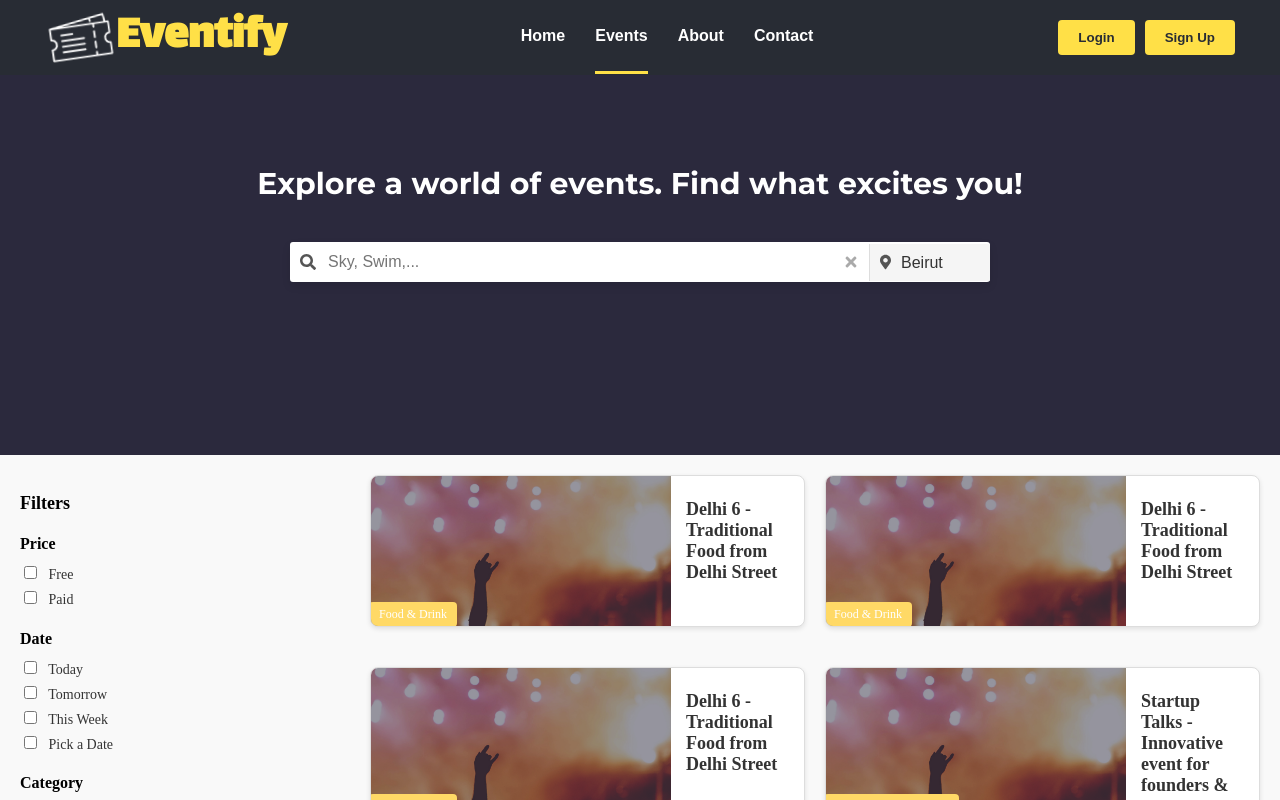
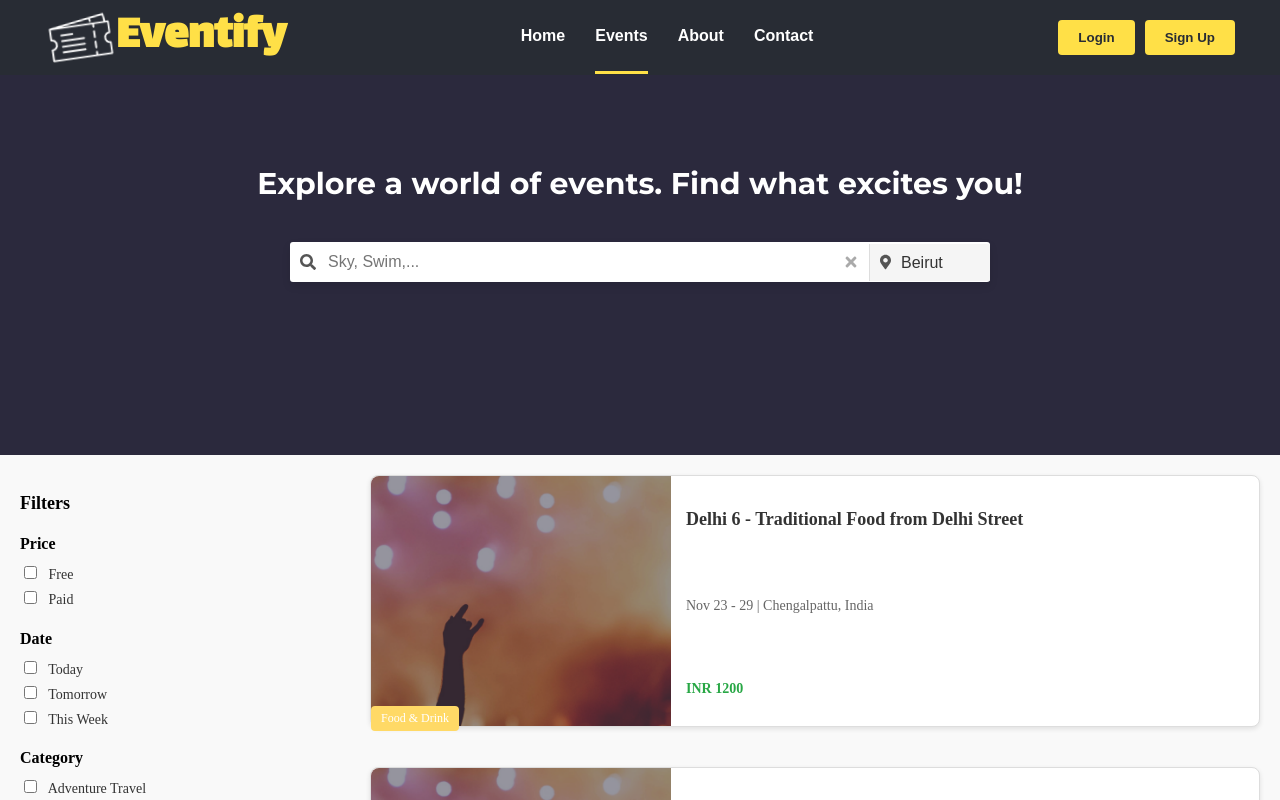
Before and after one commit to ali-mansour21/ActiveVibe, a React (Vite) app in the folder frontend/: page /events in a window 1280 px wide. Shown: the top 800 px of the page. Built offline with nearby package versions, Linux system fonts and the light colour scheme.

Commit message:
Fix the style in the event section

```diff
--- a/frontend/src/pages/Events/components/EventCard.jsx
+++ b/frontend/src/pages/Events/components/EventCard.jsx
@@ -1,15 +1,15 @@
 import "../styles/eventcard.css";
 const EventCard = ({ title, date, location, price, category, imageUrl }) => {
   return (
-    <div className="event-card">
-      <img src={imageUrl} alt={title} className="event-image" />
-      <div className="event-details">
-        <div className="event-category">{category}</div>
-        <h3 className="event-title">{title}</h3>
-        <p className="event-date-location">
+    <div className="online-event-card">
+      <img src={imageUrl} alt={title} className="online-event-image" />
+      <div className="online-event-details">
+        <div className="online-event-category">{category}</div>
+        <h3 className="online-event-title">{title}</h3>
+        <p className="online-event-date-location">
           {date} | {location}
         </p>
-        <p className="event-price">{price}</p>
+        <p className="online-event-price">{price}</p>
       </div>
     </div>
   );
--- a/frontend/src/pages/Events/components/EventListing.jsx
+++ b/frontend/src/pages/Events/components/EventListing.jsx
@@ -77,9 +77,6 @@ const EventListing = () => {
           <label>
             <input type="checkbox" /> This Week
           </label>
-          <label>
-            <input type="checkbox" /> Pick a Date
-          </label>
         </div>
         <div className="filter-group">
           <h4>Category</h4>
--- a/frontend/src/pages/Events/styles/eventcard.css
+++ b/frontend/src/pages/Events/styles/eventcard.css
@@ -1,22 +1,24 @@
 /* src/components/EventCard.css */
-.event-card {
+.online-event-card {
   display: flex;
   border: 1px solid #ddd;
   border-radius: 8px;
   position: relative;
-  height: 150px;
+  height: 250px;
   margin-bottom: 20px;
   background-color: white;
   box-shadow: 0 2px 5px rgba(0, 0, 0, 0.1);
 }
 
-.event-image {
+.online-event-image {
   width: 300px;
+  border-top-left-radius: 8px;
+  border-bottom-left-radius: 8px;
   height: auto;
   object-fit: cover;
 }
 
-.event-details {
+.online-event-details {
   padding: 15px;
   flex: 1;
   display: flex;
@@ -24,11 +26,12 @@
   justify-content: space-between;
 }
 
-.event-category {
-  background-color: #ffd966; /* Category background color */
+.online-event-category {
+  background-color: #ffd966;
   color: #fff;
   position: absolute;
-  top: 126px;
+  top: 230px;
+  left: 0;
   padding: 5px 10px;
   border-radius: 4px;
   display: inline-block;
@@ -36,19 +39,19 @@
   font-size: 12px;
 }
 
-.event-title {
+.online-event-title {
   font-size: 18px;
   margin-bottom: 10px;
   color: #333;
 }
 
-.event-date-location {
+.online-event-date-location {
   font-size: 14px;
   color: #666;
   margin-bottom: 10px;
 }
 
-.event-price {
+.online-event-price {
   font-size: 14px;
   color: #28a745; /* Green color for price */
   font-weight: bold;
--- a/frontend/src/pages/Events/styles/eventlisting.css
+++ b/frontend/src/pages/Events/styles/eventlisting.css
@@ -39,6 +39,6 @@
 .event-cards-container {
   flex: 1;
   display: grid;
-  grid-template-columns: repeat(2, 1fr); /* 2 cards per row */
+  grid-template-columns: repeat(auto-fill, minmax(450px, 1fr));
   gap: 20px;
 }
--- a/frontend/src/pages/Home/styles/eventcard.css
+++ b/frontend/src/pages/Home/styles/eventcard.css
@@ -2,7 +2,7 @@
 .event-card {
   background-color: #fff;
   border-radius: 8px;
-  height: 420px;
+  height: 400px;
   box-shadow: 0 4px 8px rgba(0, 0, 0, 0.1);
   overflow: hidden;
   position: relative;
--- a/frontend/src/pages/Home/styles/eventsection.css
+++ b/frontend/src/pages/Home/styles/eventsection.css
@@ -34,7 +34,7 @@
 
 .events-grid {
   display: grid;
-  grid-template-columns: repeat(auto-fit, minmax(300px, 1fr));
+  grid-template-columns: repeat(auto-fill, minmax(400px, 1fr));
   gap: 20px;
 }
 .see-more-button {
```
